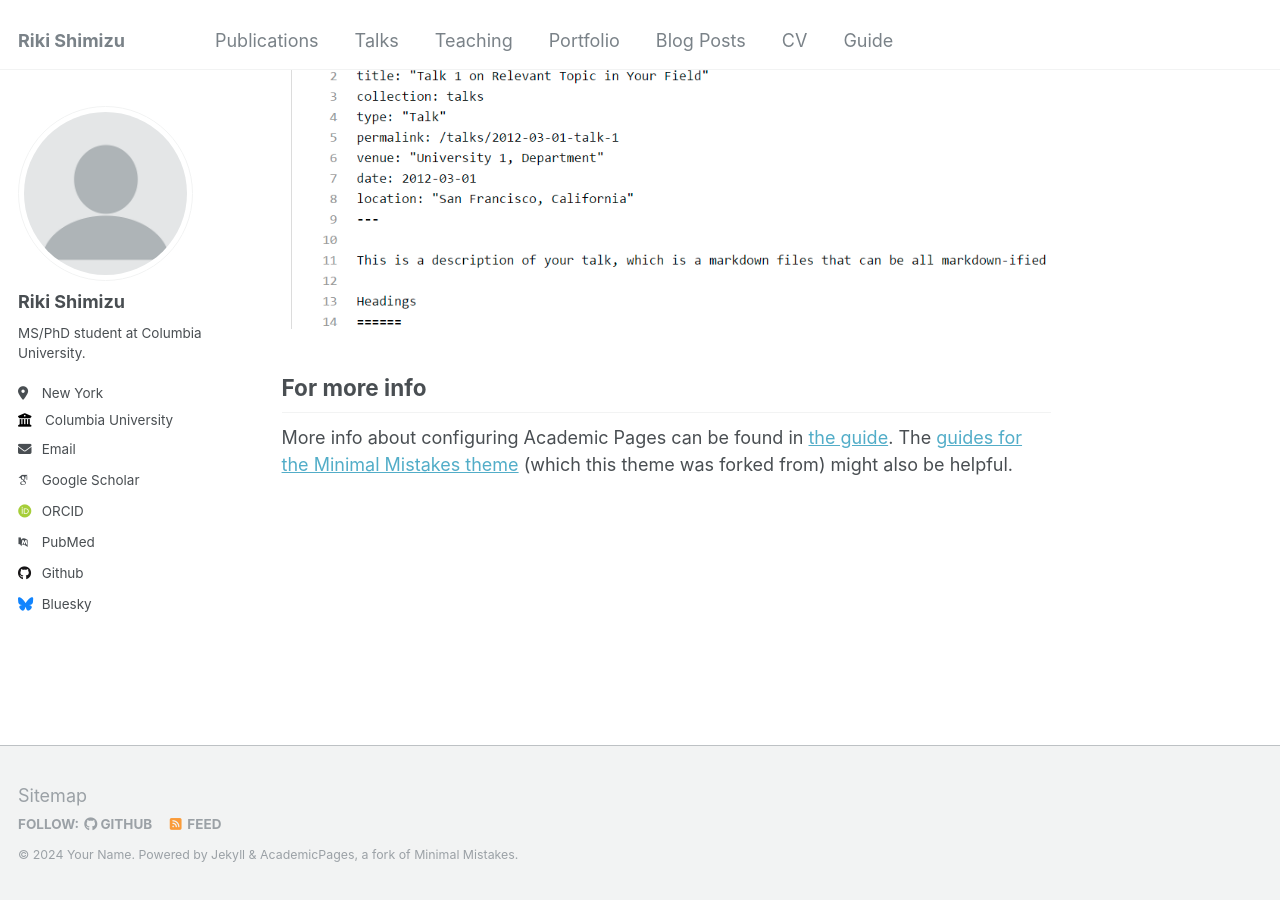
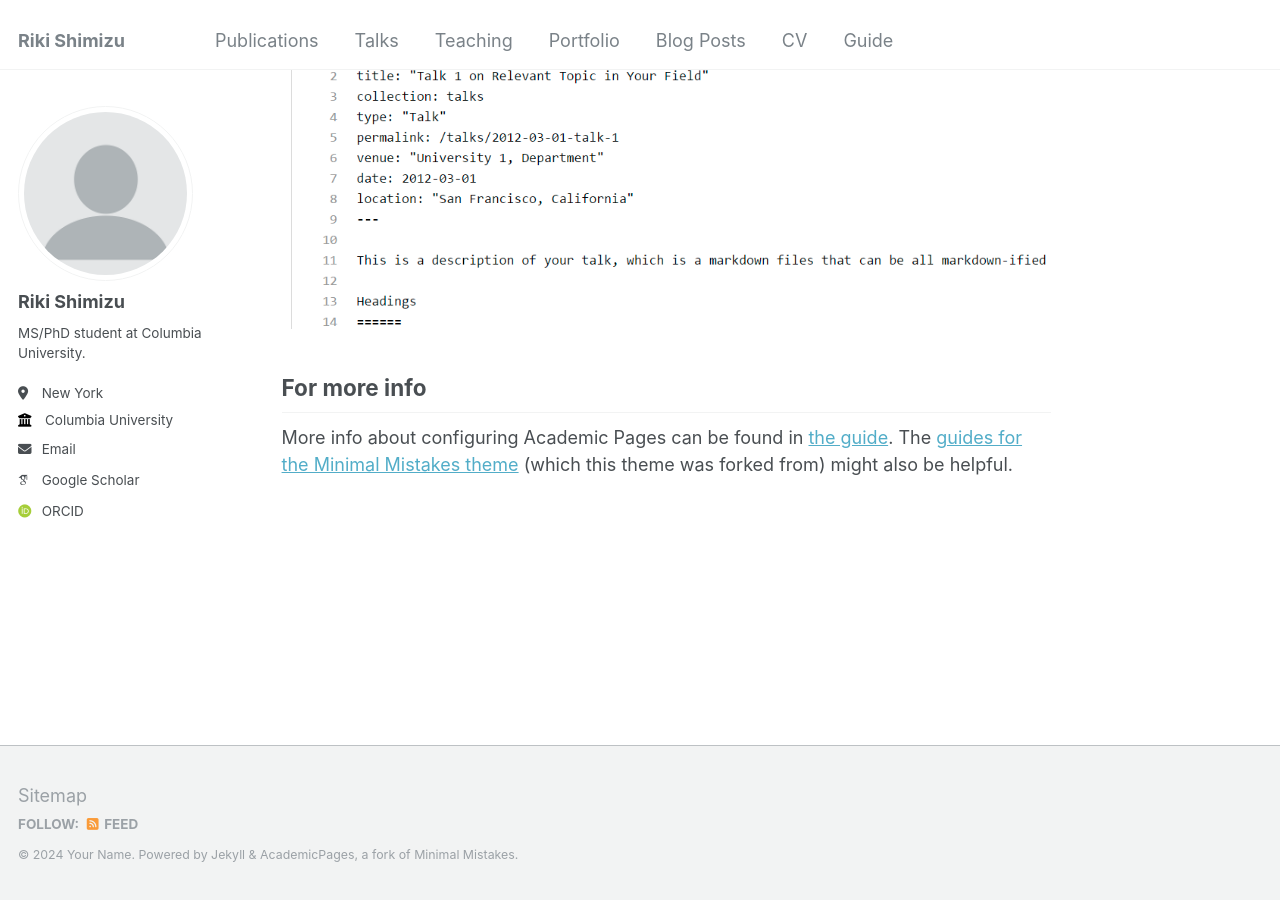
Before and after one commit to rikishimizu/rikishimizu.github.io, a Jekyll site: the page built from _pages/about.md, in a window 1280 px wide and 900 px high, scrolled down 2660 px. Built offline with Jekyll 4.4.1, drawn with Linux system fonts in a browser that asks for light colours; some web fonts are replaced; part of the change alters nothing that is shown.

Commit message:
Update _config.yml

```diff
--- a/_config.yml
+++ b/_config.yml
@@ -34,21 +34,21 @@ author:
   arxiv            : # URL - Update with the correct link to your profile
   googlescholar    : "https://scholar.google.com/citations?user=hyqdp_QAAAAJ&hl=en"
   impactstory      : # URL
-  orcid            : "http://orcid.org/yourorcidurl"
+  orcid            : "https://orcid.org/0009-0009-1586-9474"
   semantic         : # URL
-  pubmed           : "https://www.ncbi.nlm.nih.gov/pubmed/?term=john+snow"
+  pubmed           :
   researchgate     : # URL
 
   # Repositories and software development
   bitbucket        : # Username - Update with your username on the site
   codepen          : # Username
   dribbble         : # Username
-  github           : "academicpages"
+  github           :
   kaggle           : # Username
   stackoverflow    : # User number or user number and name (i.e., use "1" or "1/jeff-atwood")
 
   # Social media
-  bluesky          : "bsky.app" # Replace this with you Bluesky username
+  bluesky          : # Replace this with you Bluesky username
   facebook         : # Username
   flickr           : # Username
   foursquare       : # Username
```
